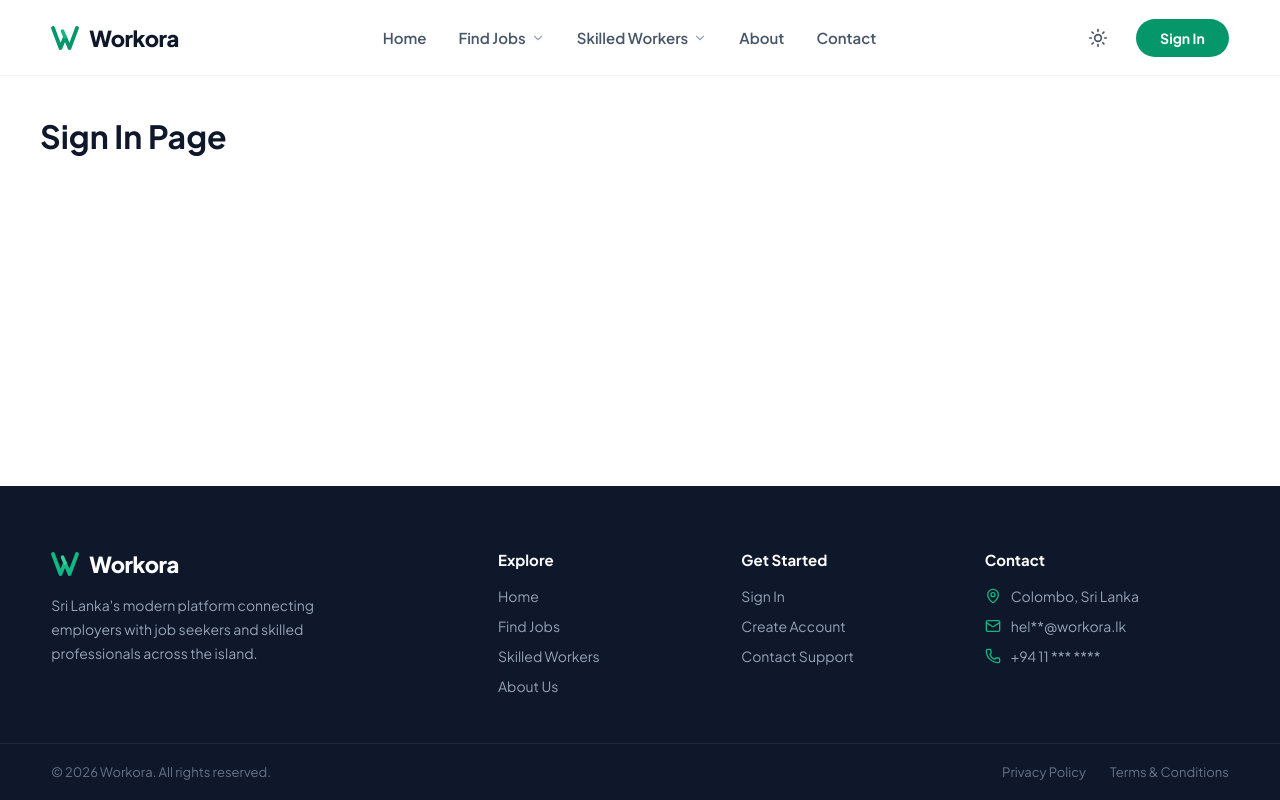
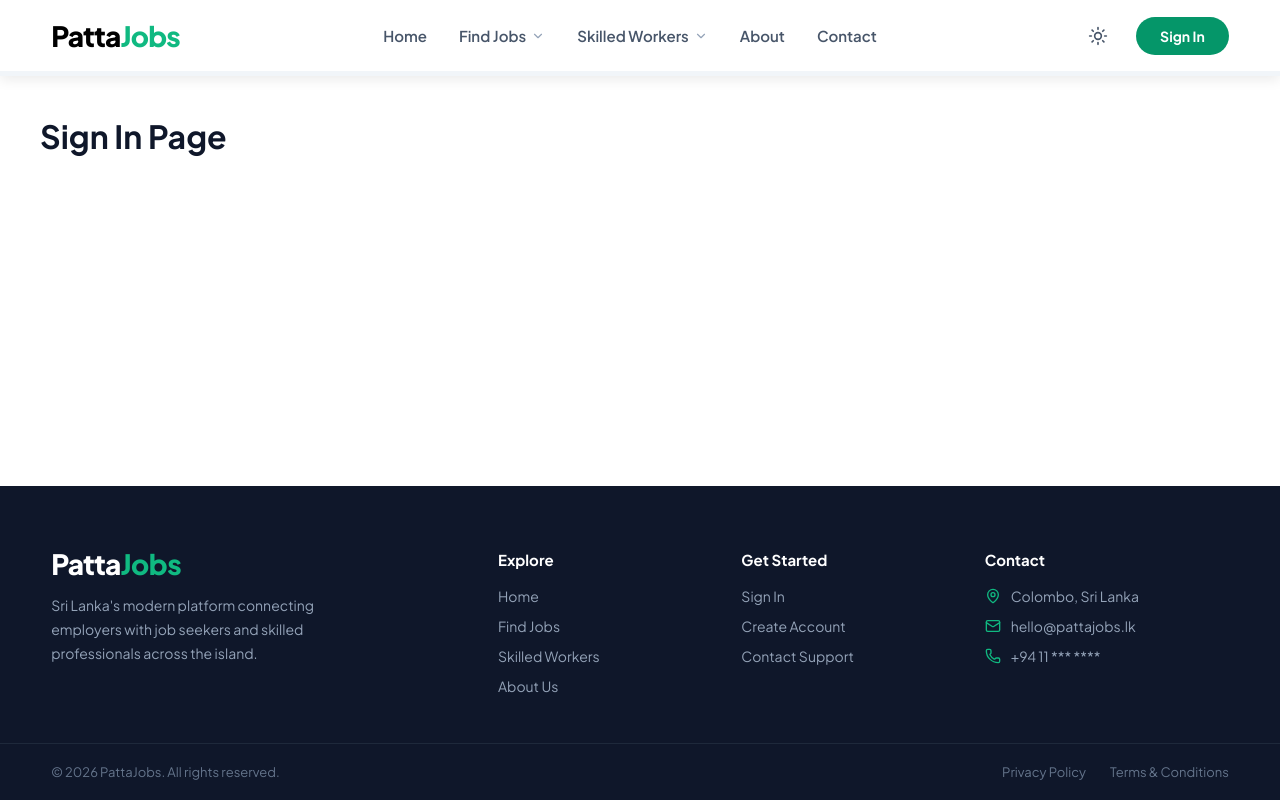
Before and after one commit to ShehanMD/JobMate, a React (Vite) app: page /login in a window 1280 px wide. Built offline with nearby package versions, Linux system fonts and the light colour scheme.

Commit message:
Navbar and Footer

```diff
--- a/src/components/common/Footer.jsx
+++ b/src/components/common/Footer.jsx
@@ -6,14 +6,12 @@ function Footer() {
   return (
     <footer className="footer">
       <div className="footer-container">
-        {/* Brand Column */}
+        {/* Brand Column - Text Only Logo */}
         <div className="footer-brand">
           <Link to="/" className="footer-logo">
-            <svg width="28" height="24" viewBox="0 0 28 24" fill="none" xmlns="http://www.w3.org/2000/svg">
-              <path d="M2 2L9.5 22L14 11L18.5 22L26 2" stroke="#10B981" strokeWidth="3.8" strokeLinecap="round" strokeLinejoin="round"/>
-              <path d="M14 11L11.5 5" stroke="#34D399" strokeWidth="3.5" strokeLinecap="round"/>
-            </svg>
-            <span>Workora</span>
+            <span style={{ fontSize: "28px", fontWeight: 800, color: "#ffffff", letterSpacing: "-0.8px", lineHeight: 1 }}>
+              Patta<span style={{ fontSize: "28px", color: "#10B981", fontWeight: 900 }}>Jobs</span>
+            </span>
           </Link>
           <p className="footer-desc">
             Sri Lanka's modern platform connecting employers with job seekers
@@ -47,7 +45,7 @@ function Footer() {
           </div>
           <div className="contact-item">
             <Mail size={16} />
-            <span>hel**@workora.lk</span>
+            <span>hello@pattajobs.lk</span>
           </div>
           <div className="contact-item">
             <Phone size={16} />
@@ -59,7 +57,7 @@ function Footer() {
       {/* Bottom Bar */}
       <div className="footer-bottom">
         <div className="footer-bottom-container">
-          <p>© 2026 Workora. All rights reserved.</p>
+          <p>© 2026 PattaJobs. All rights reserved.</p>
           <div className="footer-legal">
             <Link to="/privacy">Privacy Policy</Link>
             <Link to="/terms">Terms & Conditions</Link>
--- a/src/components/common/NavBar.jsx
+++ b/src/components/common/NavBar.jsx
@@ -12,15 +12,11 @@ function Navbar() {
   return (
     <nav className="navbar">
       <div className="navbar-container">
-        {/* Logo */}
+        {/* Logo - Text Only */}
         <NavLink to="/" className="navbar-logo" onClick={closeMenu}>
-          <div className="logo-symbol">
-            <svg width="28" height="24" viewBox="0 0 28 24" fill="none" xmlns="http://www.w3.org/2000/svg">
-              <path d="M2 2L9.5 22L14 11L18.5 22L26 2" stroke="#059669" strokeWidth="3.8" strokeLinecap="round" strokeLinejoin="round"/>
-              <path d="M14 11L11.5 5" stroke="#10B981" strokeWidth="3.5" strokeLinecap="round"/>
-            </svg>
-          </div>
-          <span className="logo-text">Workora</span>
+          <span className="logo-text">
+            Patta<span className="logo-accent">Jobs</span>
+          </span>
         </NavLink>
 
         {/* Navigation Links */}
--- a/src/components/common/Navbar.css
+++ b/src/components/common/Navbar.css
@@ -4,7 +4,8 @@
   position: sticky;
   top: 0;
   z-index: 1000;
-  border-bottom: 1px solid #f1f5f9;
+  border-bottom: 5px solid #f1f5f9;
+  box-shadow: 0 4px 12px rgba(0, 0, 0, 0.08);
   width: 100%;
 }
 
@@ -22,20 +23,20 @@
 .navbar-logo {
   display: flex;
   align-items: center;
-  gap: 10px;
   text-decoration: none;
 }
 
-.logo-symbol {
-  display: flex;
-  align-items: center;
+.logo-text {
+  font-size: 28px;
+  font-weight: 800;
+  color: #000000;
+  letter-spacing: -0.8px;
+  line-height: 1;
 }
 
-.logo-text {
-  font-size: 22px;
-  font-weight: 800;
-  color: #0f172a;
-  letter-spacing: -0.5px;
+.logo-accent {
+  color: #10B981;
+  font-weight: 900;
 }
 
 /* Nav Links */
@@ -184,4 +185,5 @@
   .menu-toggle:hover {
     background-color: #f1f5f9;
   }
+
 }
```
